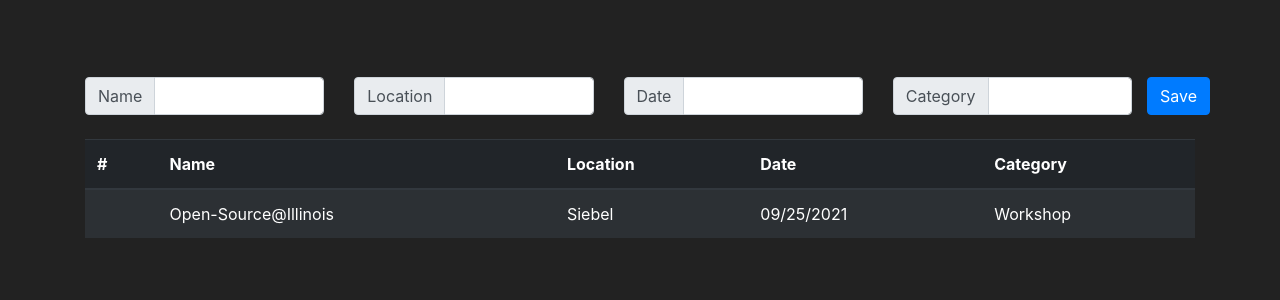
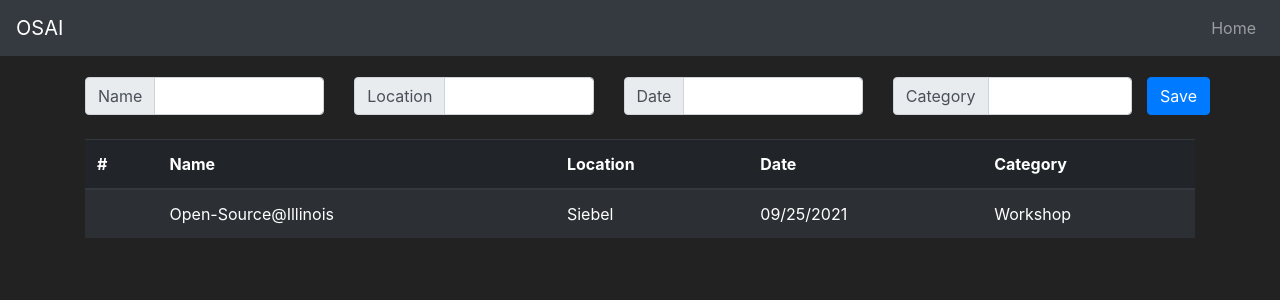
Before and after one commit to svijay77/rest-api-workshop-fa21, a React (Create React App) app in the folder web/: page / in a window 1280 px wide. Shown: the top 300 px of the page. Built offline with nearby package versions, Linux system fonts and the light colour scheme.

Commit message:
Add NavBar, Compartmentalize components

```diff
--- a/web/src/App.js
+++ b/web/src/App.js
@@ -15,57 +15,6 @@
     // events.push(event);
     return (
         <div>
-            <Row>
-                <InputGroup as={Col}>
-                    <InputGroup.Prepend>
-                        <InputGroup.Text id="Name">Name</InputGroup.Text>
-                    </InputGroup.Prepend>
-                    <Form.Control name = "Name"  value={name} onChange={e=>{
-                        e.preventDefault();
-                        setName(e.target.value);
-                    }}/>
-                </InputGroup>
-                <InputGroup as={Col}>
-                    <InputGroup.Prepend>
-                        <InputGroup.Text id="Location">Location</InputGroup.Text>
-                    </InputGroup.Prepend>
-                    <Form.Control name = "location" value={location} onChange={e=>{
-                        e.preventDefault();
-                        setLocation(e.target.value);
-                    }}/>
-                </InputGroup>
-                <InputGroup as={Col}>
-                    <InputGroup.Prepend>
-                        <InputGroup.Text id="Date">Date</InputGroup.Text>
-                    </InputGroup.Prepend>
-                    <Form.Control name = "Date" value={date} onChange={e=>{
-                        e.preventDefault();
-                        setDate(e.target.value);
-                    }}/>
-                </InputGroup>
-                {/* <InputGroup as={Col}>
-                    <InputGroup.Prepend>
-                        <InputGroup.Text id="Time">Time</InputGroup.Text>
-                    </InputGroup.Prepend>
-                    <Form.Control name = "Time" value={time} onChange={e=>{
-                        e.preventDefault();
-                        setTime(e.target.value);
-                    }}/>
-                </InputGroup> */}
-                <InputGroup as={Col}>
-                    <InputGroup.Prepend>
-                        <InputGroup.Text id="Category">Category</InputGroup.Text>
-                    </InputGroup.Prepend>
-                    <Form.Control name = "Category" value={category} onChange={e=>{
-                        e.preventDefault();
-                        setCategory(e.target.value);
-                    }}/>
-                </InputGroup>
-                {/* <button type="submit" class="btn btn-primary" onClick={setName(name), setLocation(location), setDate(date), setTime(time), setCategory(category)}>Save</button> */}
-                <button type="submit" class="btn btn-primary">Save</button>
-
-            </Row>
-            <br/>
             <Table striped hover variant="dark">
                 <thead>
                 <tr>
--- /dev/null
+++ b/web/src/NavBar.js
@@ -0,0 +1,21 @@
+import { Nav, Navbar } from "react-bootstrap"
+
+
+const NavBar = () => {
+    // const navStyle = {paddingRight: 5}
+    return (
+        <Navbar collapseOnSelect expand="lg" bg="dark" variant="dark" fixed="top">
+                <Navbar.Brand>
+                    OSAI
+                </Navbar.Brand>
+                <Navbar.Toggle aria-controls="responsive-navbar-nav"/>
+                <Navbar.Collapse id="responsive-navbar-nav" className="justify-content-end">
+                    <Nav className="justify-content-end">
+                        <Nav.Link href="#" as="span">Home</Nav.Link>
+                    </Nav>
+                </Navbar.Collapse>
+        </Navbar>
+    )
+}
+
+export default NavBar;
--- /dev/null
+++ b/web/src/NewEventForm.js
@@ -0,0 +1,73 @@
+import React, {useState} from 'react';
+import {Badge, Col, Form, InputGroup, Row, Table} from "react-bootstrap";
+
+const NewEventForm = () => {
+    const events = [
+        {name:"Open-Source@Illinois", location:"Siebel", date:"09/25/2021", time:"4:00 PM", category:"Workshop"}
+    ]
+    const [name, setName] = useState("")
+    const [location, setLocation] = useState("")
+    const [date, setDate] = useState("")
+    // const [time, setTime] = useState("")
+    const [category, setCategory] = useState("")
+    // let event = {name: name, location: location, date: date, time: time, category: category};
+    // events.push(event);
+
+    // TODO: Make API POST call
+    return (
+        <>
+            <Row>
+                <InputGroup as={Col}>
+                    <InputGroup.Prepend>
+                        <InputGroup.Text id="Name">Name</InputGroup.Text>
+                    </InputGroup.Prepend>
+                    <Form.Control name = "Name"  value={name} onChange={e=>{
+                        e.preventDefault();
+                        setName(e.target.value);
+                    }}/>
+                </InputGroup>
+                <InputGroup as={Col}>
+                    <InputGroup.Prepend>
+                        <InputGroup.Text id="Location">Location</InputGroup.Text>
+                    </InputGroup.Prepend>
+                    <Form.Control name = "location" value={location} onChange={e=>{
+                        e.preventDefault();
+                        setLocation(e.target.value);
+                    }}/>
+                </InputGroup>
+                <InputGroup as={Col}>
+                    <InputGroup.Prepend>
+                        <InputGroup.Text id="Date">Date</InputGroup.Text>
+                    </InputGroup.Prepend>
+                    <Form.Control name = "Date" value={date} onChange={e=>{
+                        e.preventDefault();
+                        setDate(e.target.value);
+                    }}/>
+                </InputGroup>
+                {/* <InputGroup as={Col}>
+                    <InputGroup.Prepend>
+                        <InputGroup.Text id="Time">Time</InputGroup.Text>
+                    </InputGroup.Prepend>
+                    <Form.Control name = "Time" value={time} onChange={e=>{
+                        e.preventDefault();
+                        setTime(e.target.value);
+                    }}/>
+                </InputGroup> */}
+                <InputGroup as={Col}>
+                    <InputGroup.Prepend>
+                        <InputGroup.Text id="Category">Category</InputGroup.Text>
+                    </InputGroup.Prepend>
+                    <Form.Control name = "Category" value={category} onChange={e=>{
+                        e.preventDefault();
+                        setCategory(e.target.value);
+                    }}/>
+                </InputGroup>
+                {/* <button type="submit" class="btn btn-primary" onClick={setName(name), setLocation(location), setDate(date), setTime(time), setCategory(category)}>Save</button> */}
+                <button type="submit" class="btn btn-primary">Save</button>
+            </Row>
+            <br/>
+        </>
+    )
+}
+
+export default NewEventForm;
--- a/web/src/index.js
+++ b/web/src/index.js
@@ -2,12 +2,16 @@
 import ReactDOM from 'react-dom';
 import './index.css';
 import App from './App';
+import NewEventForm from './NewEventForm';
+import NavBar from './NavBar';
 import reportWebVitals from './reportWebVitals';
-import {Container} from "react-bootstrap";
+import {Container, Nav} from "react-bootstrap";
 
 ReactDOM.render(
   <React.StrictMode>
+    <NavBar/>
     <Container>
+      <NewEventForm/>
       <App />
     </Container>
   </React.StrictMode>,
```
